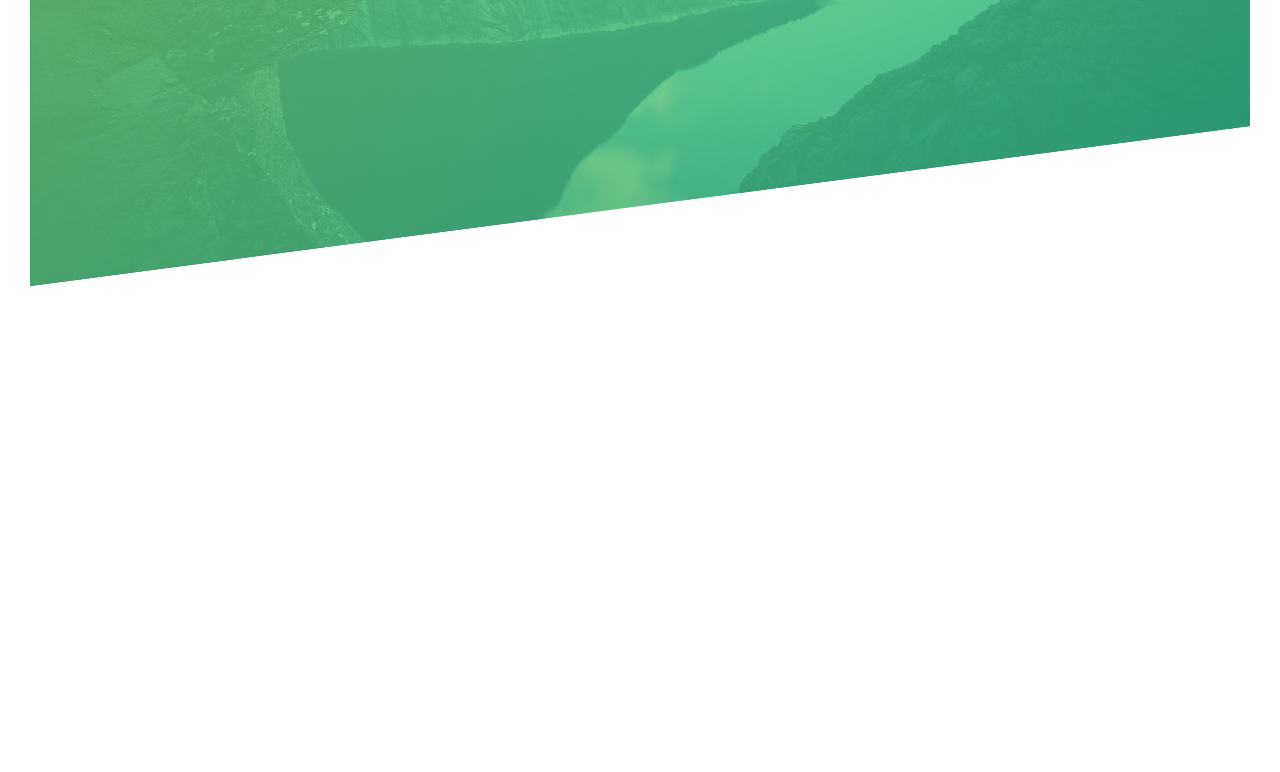
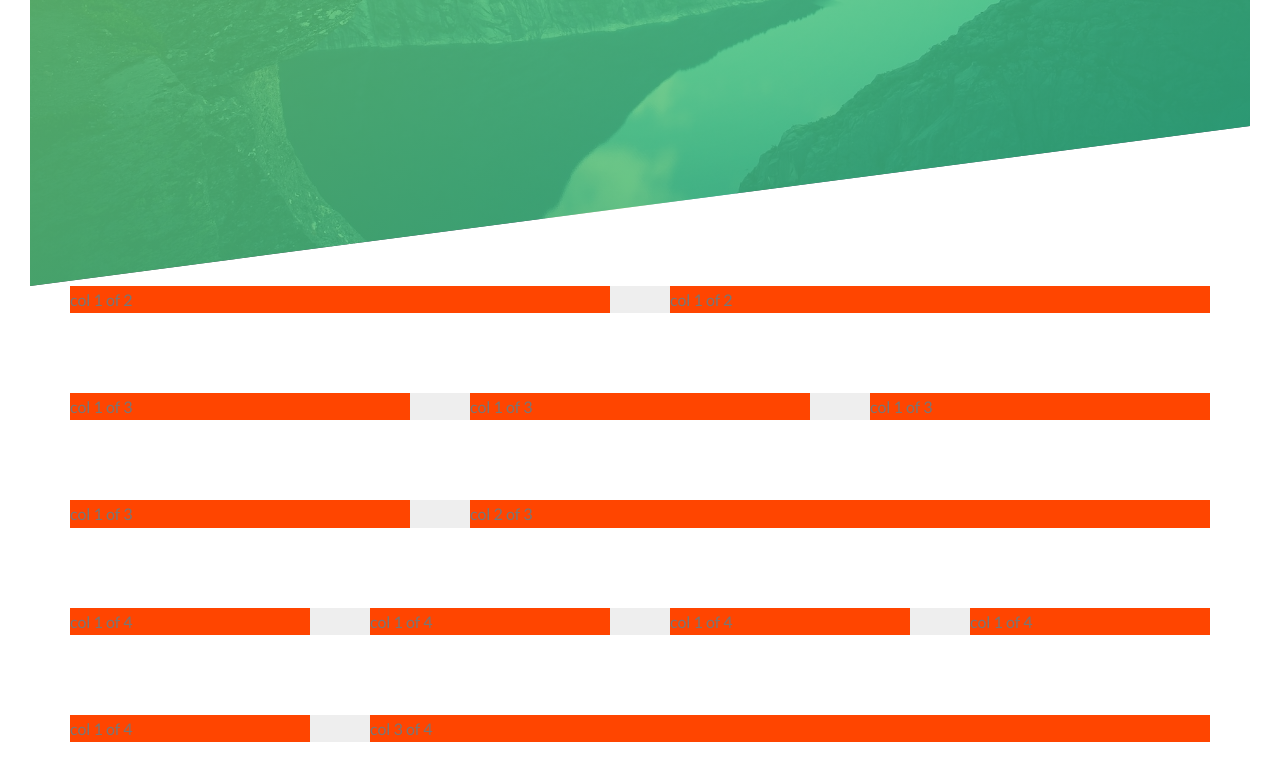
Before and after one commit to Toyurc/Natours, a website: page index.html in a window 1280 px wide. Shown: the part 504-1276 px from the top of the page. Before the commit the page ends 820 px from the top, so only its background shows below. Drawn offline with Linux system fonts and the light colour scheme.

Commit message:
implemented column grid system

```diff
--- a/index.html
+++ b/index.html
@@ -25,5 +25,56 @@
                 <a href="#" class="btn btn--white btn--animated">Discover our tours</a>
             </div>
         </header>
+        <section class="grid-test">
+            <div class="row">
+                <div class="col-1-of-2">
+                    col 1 of 2
+                </div>
+                <div class="col-1-of-2">
+                    col 1 of 2
+                </div>
+            </div>
+            <div class="row">
+                <div class="col-1-of-3">
+                    col 1 of 3
+                </div>
+                <div class="col-1-of-3">
+                    col 1 of 3
+                </div>
+                <div class="col-1-of-3">
+                    col 1 of 3
+                </div>
+            </div>
+            <div class="row">
+                <div class="col-1-of-3">
+                    col 1 of 3
+                </div>
+                <div class="col-2-of-3">
+                    col 2 of 3
+                </div>
+            </div>
+            <div class="row">
+                <div class="col-1-of-4">
+                    col 1 of 4
+                </div>
+                <div class="col-1-of-4">
+                    col 1 of 4
+                </div>
+                <div class="col-1-of-4">
+                    col 1 of 4
+                </div>
+                <div class="col-1-of-4">
+                    col 1 of 4
+                </div>
+            </div>
+            <div class="row">
+                <div class="col-1-of-4">
+                    col 1 of 4
+                </div>
+                <div class="col-3-of-4">
+                    col 3 of 4
+                </div>
+            </div>
+        </section>
     </body>
 </html>
--- a/sass/abstracts/_mixins.scss
+++ b/sass/abstracts/_mixins.scss
@@ -7,3 +7,12 @@
     transition: all .2s;
     position: relative;
 }
+
+@mixin clearfix {
+    &::after {
+        content: "";
+        display: table;
+        clear: both;
+    }
+
+}
--- a/sass/abstracts/_variables.scss
+++ b/sass/abstracts/_variables.scss
@@ -1,6 +1,13 @@
+//colors
 $color-primary: #55c57a;
 $color-primary-light:#7ed56f;
 $color-primary-dark:#28b485;
 $color-grey-dark: #777;
 $color-white: #FFF;
 $color-black: #000;
+
+
+//grid variables
+$grid-width: 114rem;
+$gutter-vertical: 8rem;
+$gutter-horizontal: 6rem;
--- a/sass/components/_button.scss
+++ b/sass/components/_button.scss
@@ -1,5 +1,3 @@
-@import "abstracts/mixin";
-
 .btn {
 
     &:link {
--- /dev/null
+++ b/sass/layout/_grid.scss
@@ -0,0 +1,44 @@
+.row {
+    max-width: $grid-width;
+    background-color: #eee;
+    margin: 0 auto;
+
+    &:not(:last-child) {
+        margin-bottom: $gutter-vertical;
+    }
+
+    @include clearfix;
+
+    [class^="col-"] {
+        background-color: orangered;
+        float: left;
+
+        &:not( :last-child ) {
+            margin-right: $gutter-horizontal
+        }
+    }
+
+    .col-1-of-2 {
+        width: calc((100% - #{$gutter-horizontal}) / 2);
+    }
+
+    .col-1-of-3 {
+        width: calc((100% - 2 * #{$gutter-horizontal}) / 3);
+    }
+
+    .col-2-of-3 {
+        width: calc(2 * ((100% - 2 * #{$gutter-horizontal}) / 3) + #{$gutter-horizontal});
+    }
+
+    .col-1-of-4 {
+        width: calc((100% - 3 * #{$gutter-horizontal}) / 4);
+    }
+
+    .col-2-of-4 {
+        width: calc( 2 * ((100% - 3 * #{$gutter-horizontal}) / 4) + #{$gutter-horizontal});
+    }
+
+    .col-3-of-4 {
+        width: calc( 3 * ((100% - 3 * #{$gutter-horizontal}) / 4) + 2 * #{$gutter-horizontal});
+    }
+}
--- a/sass/main.scss
+++ b/sass/main.scss
@@ -12,3 +12,4 @@
 @import "components/button";
 
 @import "layout/header";
+@import "layout/grid";
```
Also changed, not shown: css/style.css.
